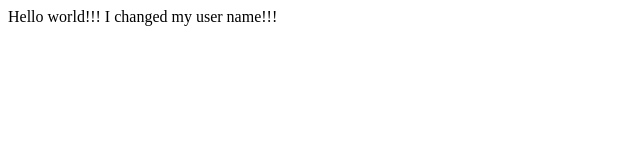
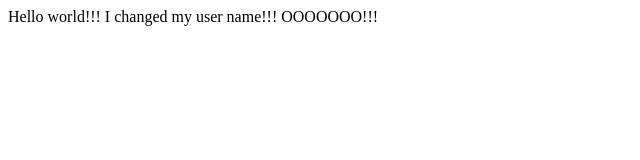
Before and after one commit to ot-oksana-blonskaya/test-projest, a plain HTML site: page index.html in a window 1280 px wide. Shown: the whole page, without its empty margins (0-640 px from the left). Drawn offline with Linux system fonts and the light colour scheme.

Commit message:
New updates (on windows platform)

```diff
--- a/index.html
+++ b/index.html
@@ -9,6 +9,6 @@
 </head>
 <body>
 Hello world!!!
-I changed my user name!!!
+I changed my user name!!! OOOOOOO!!!
 </body>
 </html>
```
